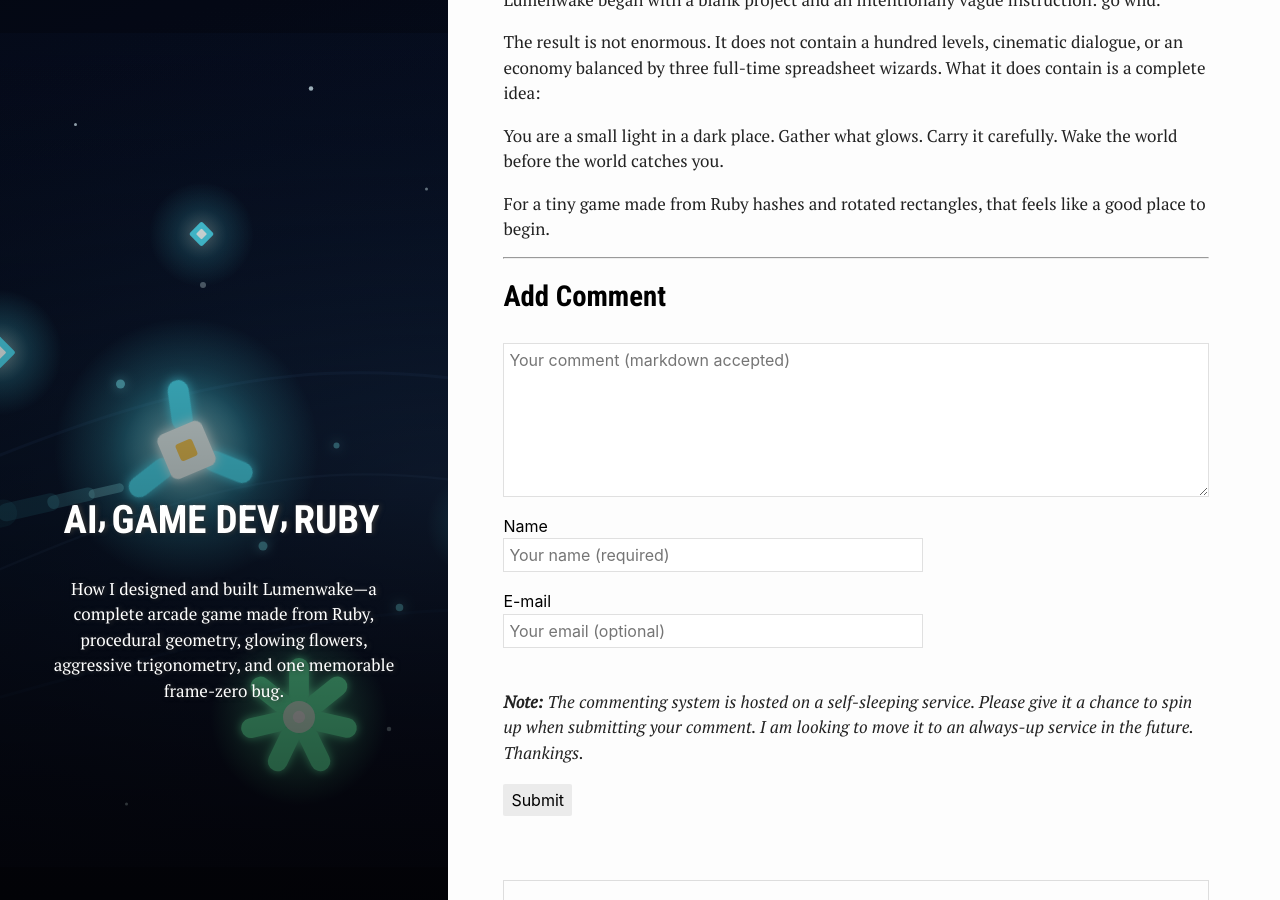
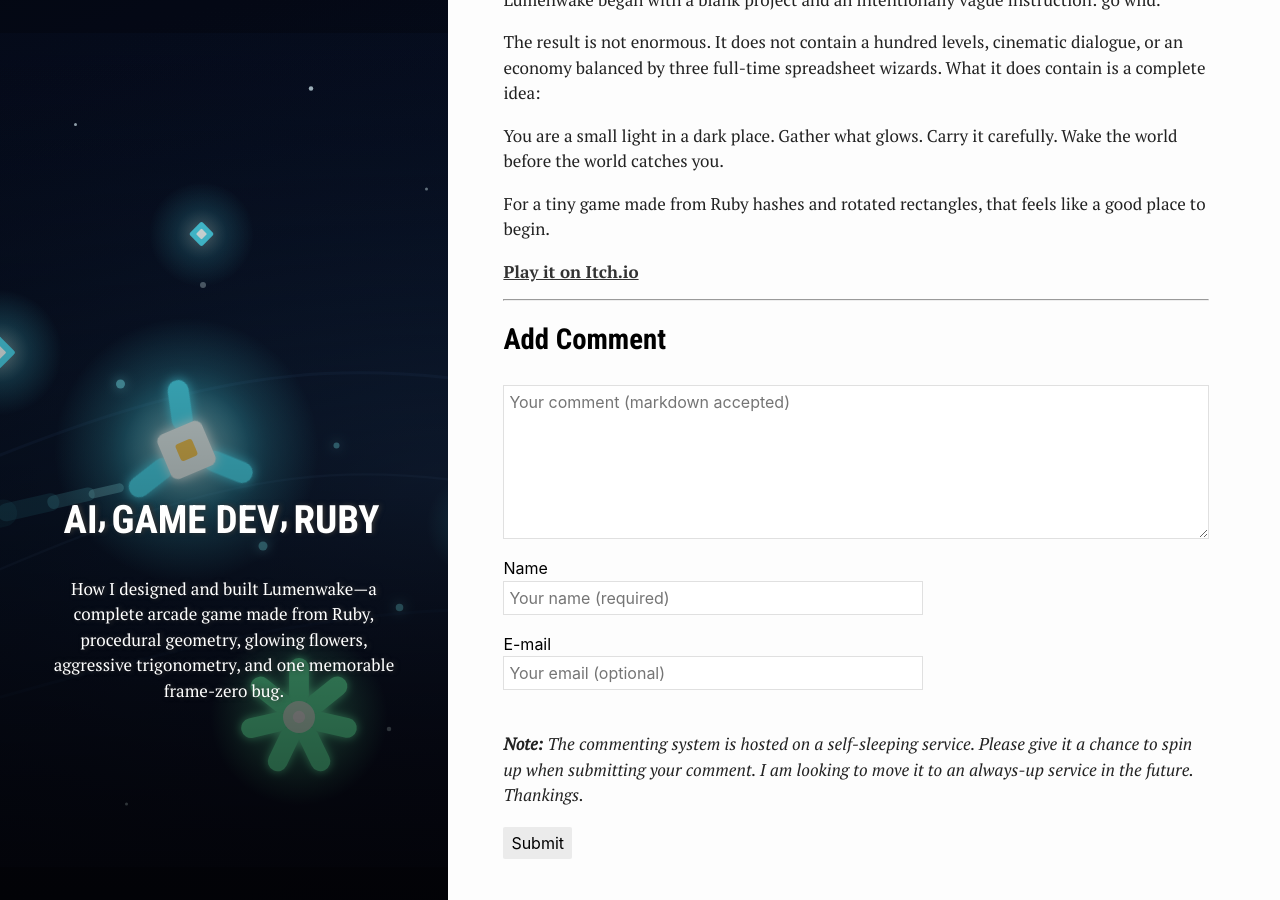
Before and after one commit to brazenbraden/brazenbraden.github.io, a Jekyll site: the page built from _posts/2026-09-01-Lumenwake.md, in a window 1280 px wide and 900 px high, scrolled down 14740 px. Built offline with Jekyll 4.4.1, drawn with Linux system fonts in a browser that asks for light colours; nearby versions of some CDN libraries.

Commit message:
Add link to Itch.io page

```diff
--- a/_posts/2026-09-01-Lumenwake.md
+++ b/_posts/2026-09-01-Lumenwake.md
@@ -480,3 +480,5 @@ The result is not enormous. It does not contain a hundred levels, cinematic dial
 You are a small light in a dark place. Gather what glows. Carry it carefully. Wake the world before the world catches you.
 
 For a tiny game made from Ruby hashes and rotated rectangles, that feels like a good place to begin.
+
+[**Play it on Itch.io**](https://brazenbraden.itch.io/lumenwake){:target="_blank" rel="noopener noreferrer"}
```
